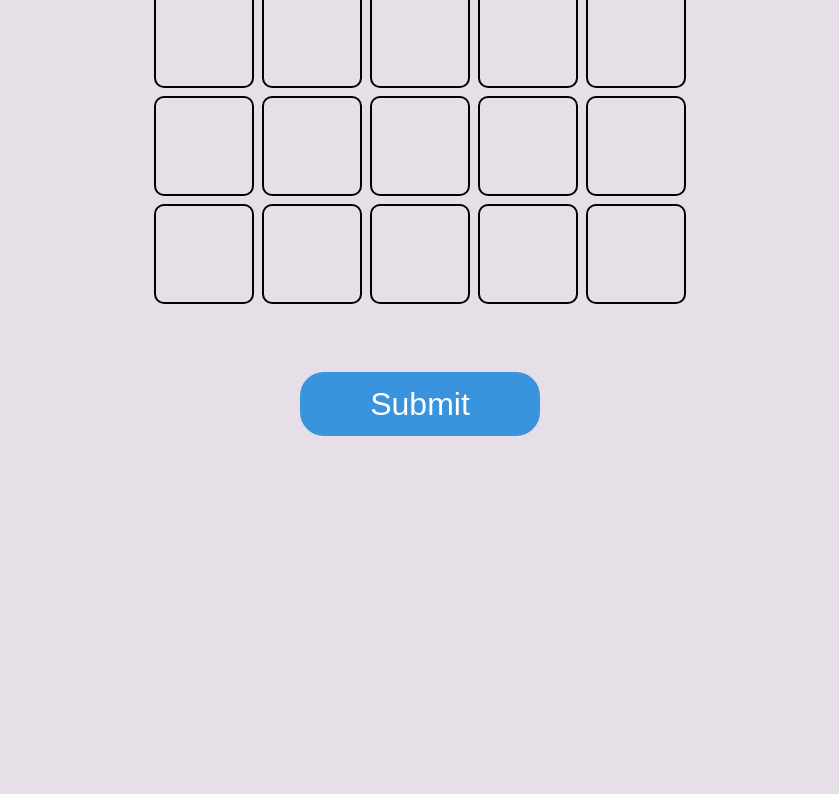
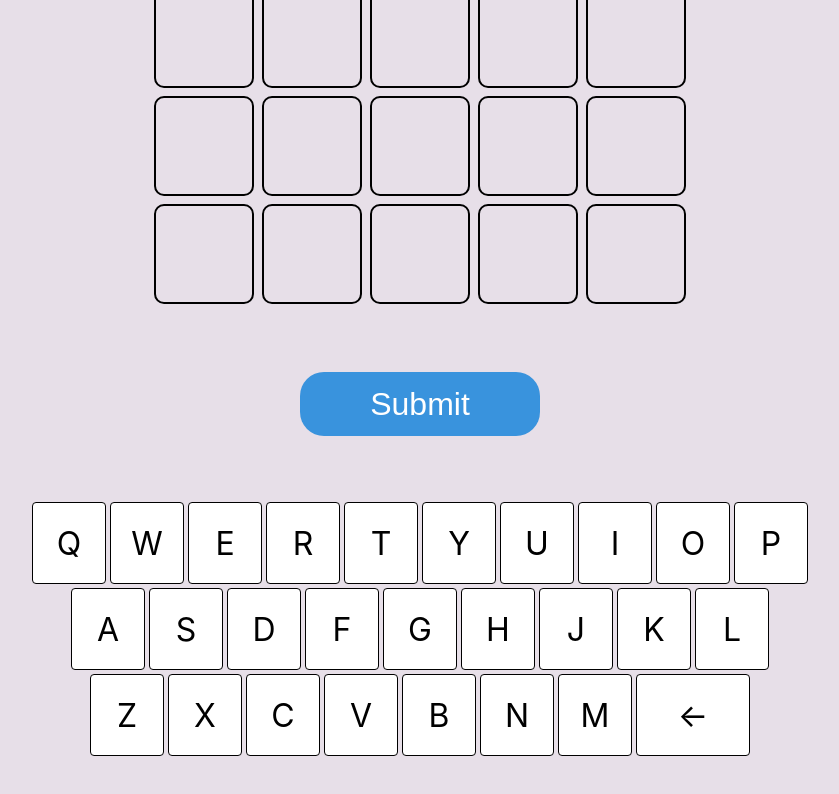
Before and after one commit to nsunf/wordle-clone-nsunf, a React (Create React App) app in the folder client/: page /leaderboard in a window 1280 px wide. Shown: the part 500-1294 px from the top of the page, without its empty margins (220-1059 px from the left). Before the commit the page ends 1016 px from the top, so only its background shows below. Built offline with nearby package versions, Linux system fonts and the light colour scheme.

Commit message:
Feat : add keyboard word check

```diff
--- a/client/src/components/TilesRow.tsx
+++ b/client/src/components/TilesRow.tsx
@@ -19,7 +19,8 @@ function TilesRow({ row, cursor }: TilesRowProps) {
   return (
     <TilesRowBlock>
       {row.map((tile, i) =>
-        <Tile key={`tile_${i}`}
+        <Tile
+        key={`tile_${i}`}
         tile={tile}
         isFocused={cursor === i}
         />
--- /dev/null
+++ b/client/src/container/KeyboardContainer.tsx
@@ -0,0 +1,59 @@
+import { useEffect, useState } from "react";
+import _ from "lodash";
+
+import KeyboardPresenter from "../presenters/KeyboardPresenter";
+import { KeysRow, Key } from "../styled/Key";
+import { ITile } from "../models/Tile";
+
+const initialKeys: ITile[][]= [
+  [{char: 'Q', state: 'normal'}, {char: 'W', state: 'normal'}, {char: 'E', state: 'normal'}, {char: 'R', state: 'normal'}, {char: 'T', state: 'normal'}, {char: 'Y', state: 'normal'}, {char: 'U', state: 'normal'}, {char: 'I', state: 'normal'}, {char: 'O', state: 'normal'}, {char: 'P', state: 'normal'}],
+  [{char: 'A', state: 'normal'}, {char: 'S', state: 'normal'}, {char: 'D', state: 'normal'}, {char: 'F', state: 'normal'}, {char: 'G', state: 'normal'}, {char: 'H', state: 'normal'}, {char: 'J', state: 'normal'}, {char: 'K', state: 'normal'}, {char: 'L', state: 'normal'}],
+  [{char: 'Z', state: 'normal'}, {char: 'X', state: 'normal'}, {char: 'C', state: 'normal'}, {char: 'V', state: 'normal'}, {char: 'B', state: 'normal'}, {char: 'N', state: 'normal'}, {char: 'M', state: 'normal'}]
+]
+
+function KeyboardContainer({ rows }: { rows: ITile[][] }) {
+  const [keys, setKeys] = useState(initialKeys);
+
+  useEffect(() => {
+    let filteredTiles = rows.flat().filter(tile => tile.char !== '' && tile.state !== 'normal');
+
+    let tmp = _.cloneDeep(initialKeys);
+
+    filteredTiles.forEach(tile => {
+      let rowIdx = tmp.findIndex(row => row.filter(key => key.char === tile.char).length > 0);
+      let columnIdx = tmp[rowIdx].findIndex(key => key.char === tile.char);
+
+      let key = tmp[rowIdx][columnIdx];
+
+      switch (tile.state) {
+        case 'right':
+          key.state = 'right';
+          break;
+        case 'wrong position':
+          if (key.state !== 'right') key.state = 'wrong position'
+          break;
+        case 'wrong':
+          if (key.state !== 'right' && key.state !== 'wrong position') key.state = 'wrong';
+          break;
+        default: break;
+      }
+    })
+
+    setKeys(tmp);
+  }, [rows])
+
+  return (
+    <KeyboardPresenter>
+      {keys.map((row, i) => {
+        return (
+          <KeysRow key={`keysRow_${i}`}>
+            {row.map(key => <Key key={`key_${key.char}`} keyValue={key.char} isBackspace={false} state={key.state}></Key>)}
+            {i === 2 ? <Key keyValue={'←'} isBackspace={true} state={Key.state}/> : null}
+          </KeysRow>
+        );
+      })}
+    </KeyboardPresenter>
+  );
+}
+
+export default KeyboardContainer;
--- a/client/src/container/TilesMatrixContainer.tsx
+++ b/client/src/container/TilesMatrixContainer.tsx
@@ -7,6 +7,7 @@ import TilesRow from "../components/TilesRow";
 import SubmitButton from "../styled/SubmitButton";
 
 import { ITile } from "../models/Tile";
+import KeyboardContainer from "./KeyboardContainer";
 
 const initialRows: ITile[][] = [
   [{ char: '', state: 'normal' }, { char: '', state: 'normal' }, { char: '', state: 'normal' }, { char: '', state: 'normal' }, { char: '', state: 'normal' }],
@@ -91,6 +92,11 @@ function TilesMatrixContainer() {
     setWillRestart(false);
   };
 
+  const setKeyboardHandler = useCallback(() => {
+    let row = rows[cursor.row];
+
+  }, [cursor, rows]);
+
 
   const keyPressEvent = useCallback((e: KeyboardEvent) => {
     if (loading) return;
@@ -154,6 +160,7 @@ function TilesMatrixContainer() {
       }
       </div>
       <SubmitButton onClick={submitRow}>Submit</SubmitButton>
+      <KeyboardContainer rows={rows}/>
     </TilesMatrixPresenter>
   );
 }
--- /dev/null
+++ b/client/src/presenters/KeyboardPresenter.tsx
@@ -0,0 +1,13 @@
+import { ReactNode } from "react";
+import styled from "styled-components";
+
+const Presenter = styled.div`
+`;
+
+function KeyboardPresenter({ children }: { children: ReactNode}) {
+  return (
+    <Presenter>{children}</Presenter>
+  );
+}
+
+export default KeyboardPresenter
--- /dev/null
+++ b/client/src/styled/Key.tsx
@@ -0,0 +1,73 @@
+import styled, { css } from "styled-components";
+import { TileState } from "../models/Tile";
+
+interface IKey {
+  keyValue: string;
+  isBackspace: boolean;
+  state: TileState;
+}
+
+export const Key = styled.div<IKey>`
+  position: relative;
+  width: 72px;
+  height: 80px;
+  border: 1px solid black;
+  border-radius: 4px;
+
+  display: flex;
+  justify-content: center;
+  align-items: center;
+
+  background: white;
+
+  font-weigth: bold;
+  font-size: 32px;
+
+  cursor: pointer;
+
+  user-select: none;
+
+  &::before {
+    content: "${props => props.keyValue}";
+  }
+
+  &:active {
+    background: #d7d7d7;
+  }
+
+  ${props => props.isBackspace ? `
+    width: 112px;
+  ` : null}
+
+  ${props => {
+    switch (props.state) {
+      case 'right':
+        return css`
+          color: white;
+          background: ${props.theme.main_color};
+        `;
+      case 'wrong position':
+        return css`
+          color: white;
+          background: ${props.theme.yellow};
+        `;
+      case 'wrong':
+        return css`
+          background: ${props.theme.sub_color};
+        `;
+      default:
+        return;
+    }
+  }}
+`;
+
+
+export const KeysRow = styled.div`
+  display: flex;
+  flex-direction: row;
+  justify-content: center;
+  align-items: center;
+  gap: 4px;
+
+  margin: 2px 0;
+`;
```
